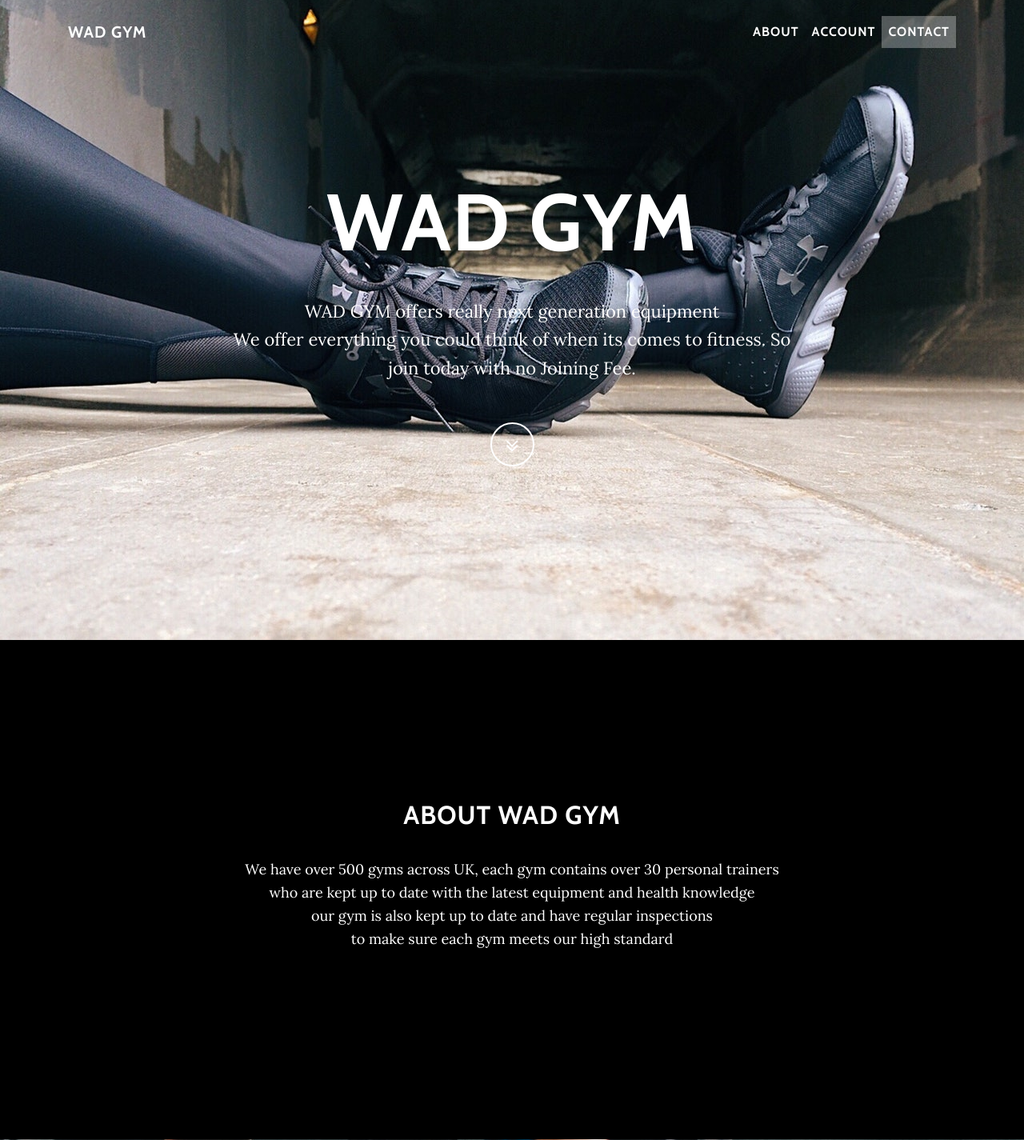
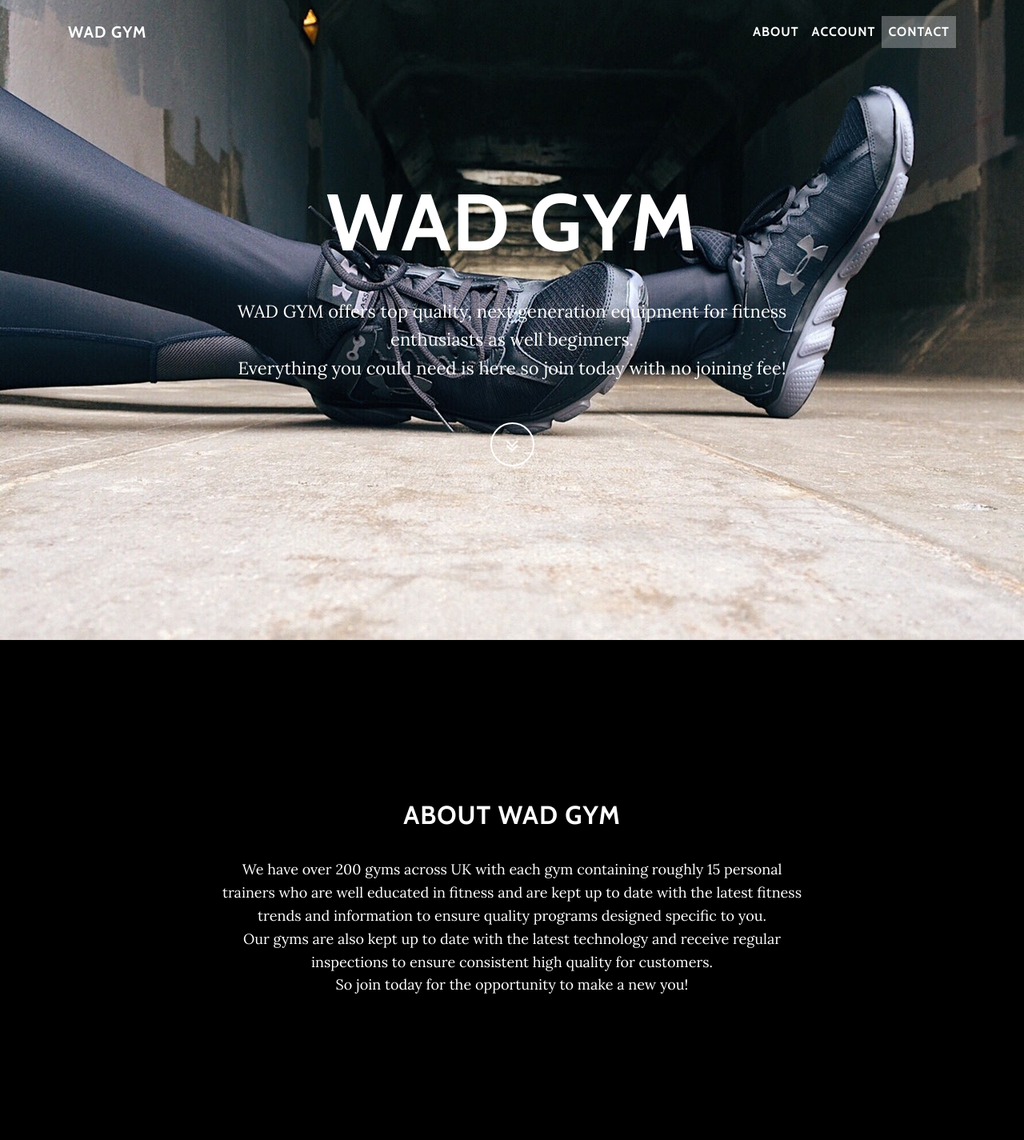
Before and after one commit to kellyevetaylor/GymWebsite, a PHP site: page / in a window 1280 px wide. Shown: the top 1425 px of the page at 80% size. Run offline with PHP 8.4, Linux system fonts and the light colour scheme; data that the repository does not hold is empty; some libraries are stand-ins or nearby versions.

Commit message:
Fixed information messages on the main page
Signed-off-by: Kelly Taylor CS2015 <kelly.taylor.2015@uni.strath.ac.uk>

```diff
--- a/Wad3BootstrapVersion/MainPage/index.php
+++ b/Wad3BootstrapVersion/MainPage/index.php
@@ -105,12 +105,12 @@
             }
             if (inUsername == "" || inPassword == "") {
                 alert(message);
-                return false;
-            }
+        return false;
         }
-    </script>
+        }
+        </script>
 
-    <style>
+          <style>
         #errorMessFont {
 
             color: red;
@@ -154,10 +154,9 @@
                 <div class="col-lg-8 mx-auto">
                     <h1 class="brand-heading">WAD GYM</h1>
                     <p class="intro-text">
-                        WAD GYM offers really next generation equipment
+                        WAD GYM offers top quality, next generation equipment for fitness enthusiasts as well beginners.
                         <br>
-                        We offer everything you could think of when its comes to fitness.
-                        So join today with no Joining Fee.
+                        Everything you could need is here so join today with no joining fee!
                     </p>
                     <a href="#about" class="btn btn-circle js-scroll-trigger">
                         <i class="fa fa-angle-double-down animated"></i>
@@ -175,13 +174,11 @@
             <div class="col-lg-8 mx-auto">
                 <h2>About WAD GYM</h2>
                 <p>
-                    We have over 500 gyms across UK, each gym contains over 30 personal trainers
+                    We have over 200 gyms across UK with each gym containing roughly 15 personal trainers who are well educated in fitness and are kept up to date with the latest fitness trends and information to ensure quality programs designed specific to you.
                     <br>
-                    who are kept up to date with the latest equipment and health knowledge
+                    Our gyms are also kept up to date with the latest technology and receive regular inspections to ensure consistent high quality for customers.
                     <br>
-                    our gym is also kept up to date and have regular inspections
-                    <br>
-                    to make sure each gym meets our high standard
+                    So join today for the opportunity to make a new you!
                 <p>
             </div>
         </div>
```
